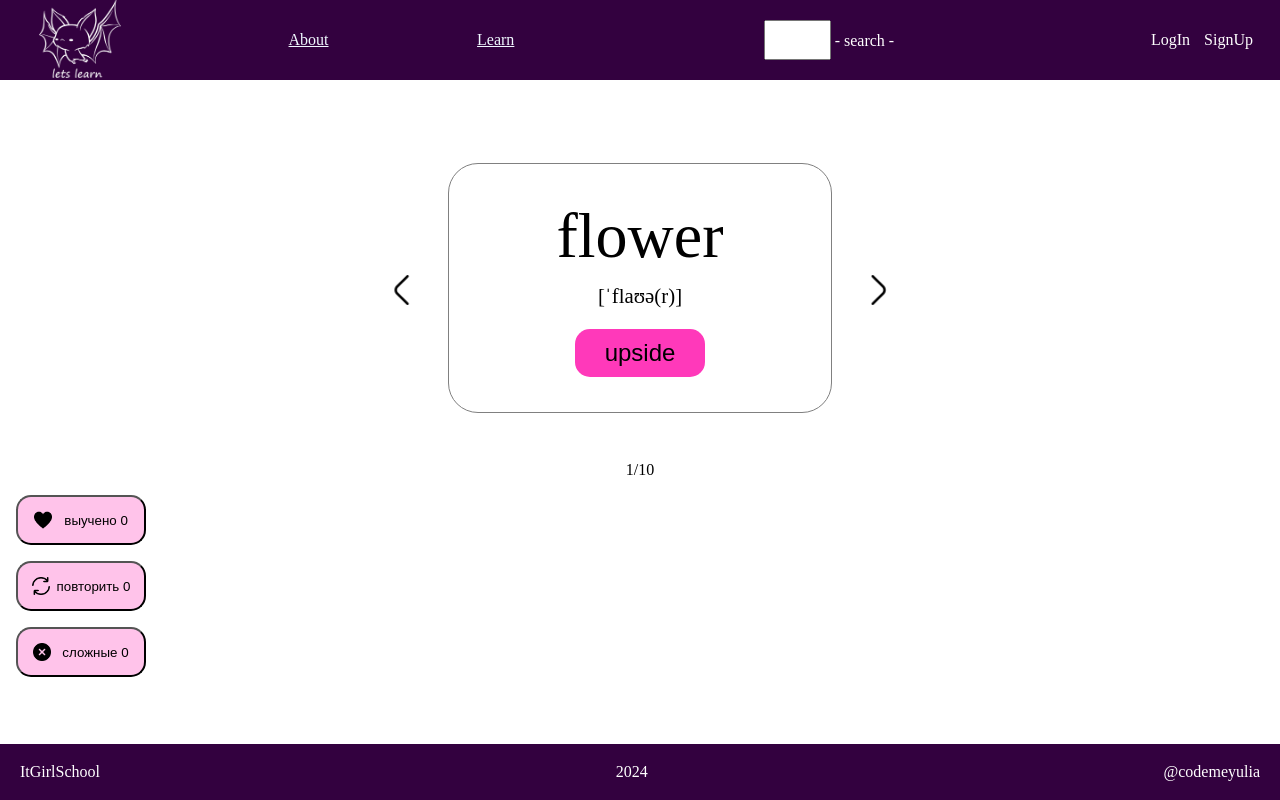
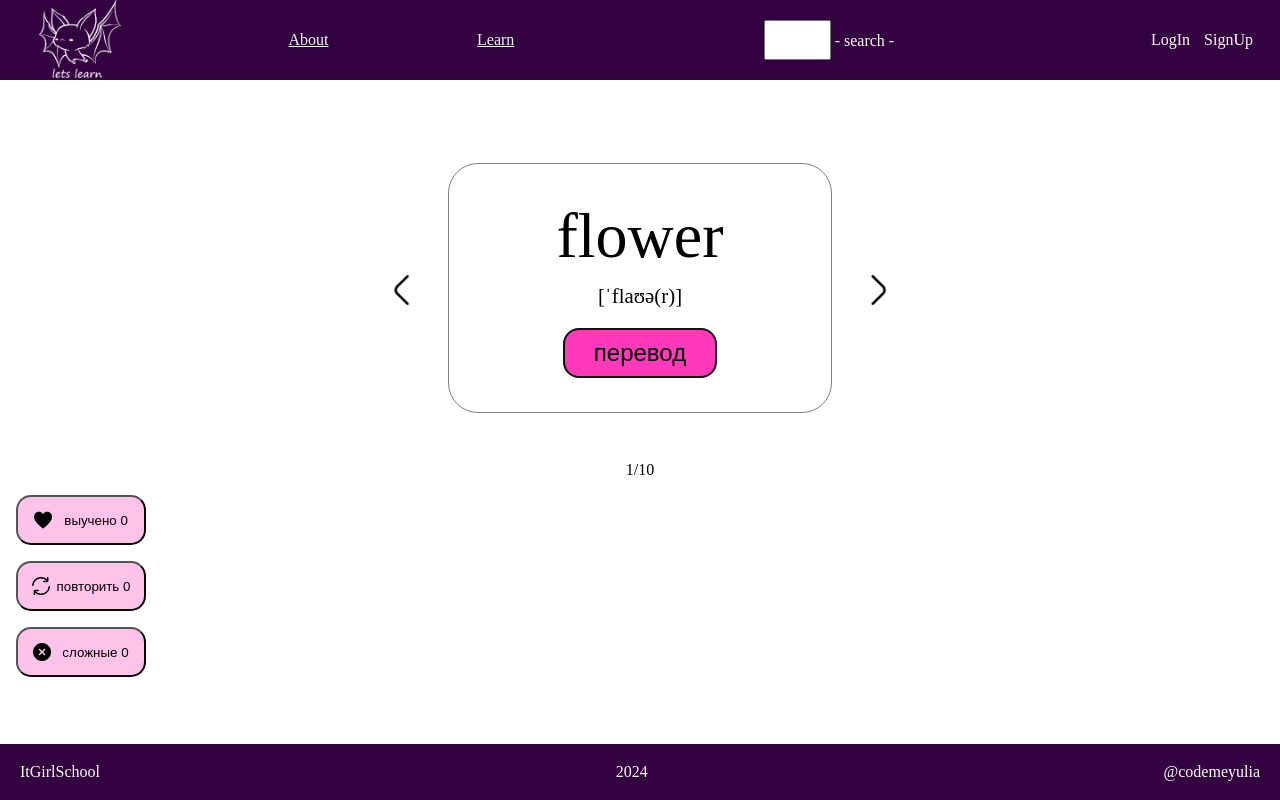
Before and after one commit to CodeMeYulia/letsLearn, a React (Create React App) app: page /letslearn in a window 1280 px wide. Built offline with nearby package versions, Linux system fonts and the light colour scheme; a web font is replaced by a local one.

Commit message:
add autofocus on card button

```diff
--- a/src/components/Card.jsx
+++ b/src/components/Card.jsx
@@ -12,7 +12,7 @@ function Card(item) {
             <div className="card-item" onClick={handleChange}>
                 <div className="word">{item.word}</div>
                 <div className="transcription">{item.transcription}</div>
-                <button className="reverse">upside</button>
+                <button className="reverse" autoFocus >перевод</button>
             </div>
         );
     } else {
@@ -21,9 +21,6 @@ function Card(item) {
             <div className="card-item2" onClick={handleChange}>
                 <div className="translation">{item.translation}</div>
                 <div className="word2">{item.word}</div>
-                {/* <div className="illustration">
-                    вставить сюда картинку
-                </div> */}
             </div>
         );
     }
```
